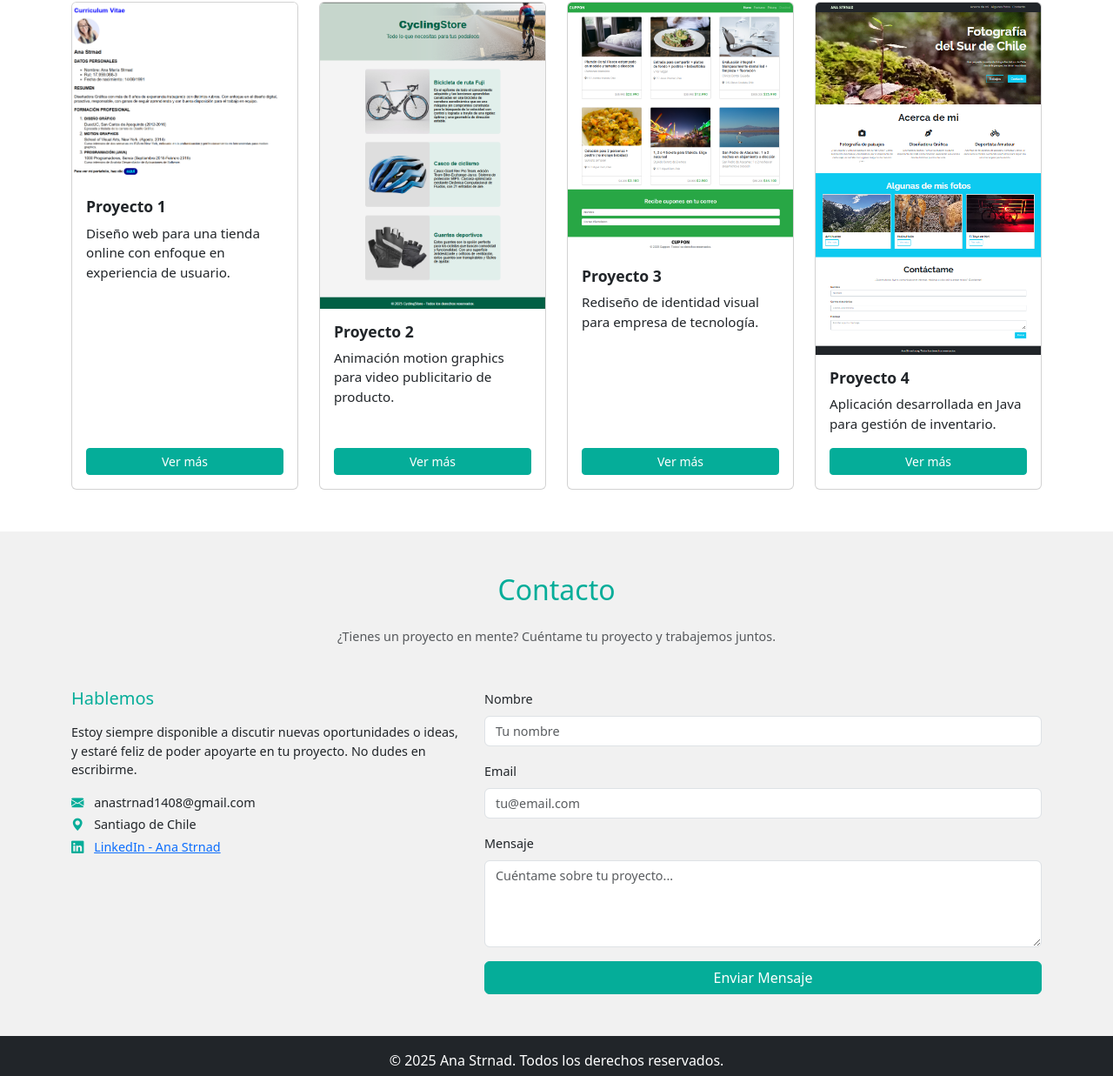
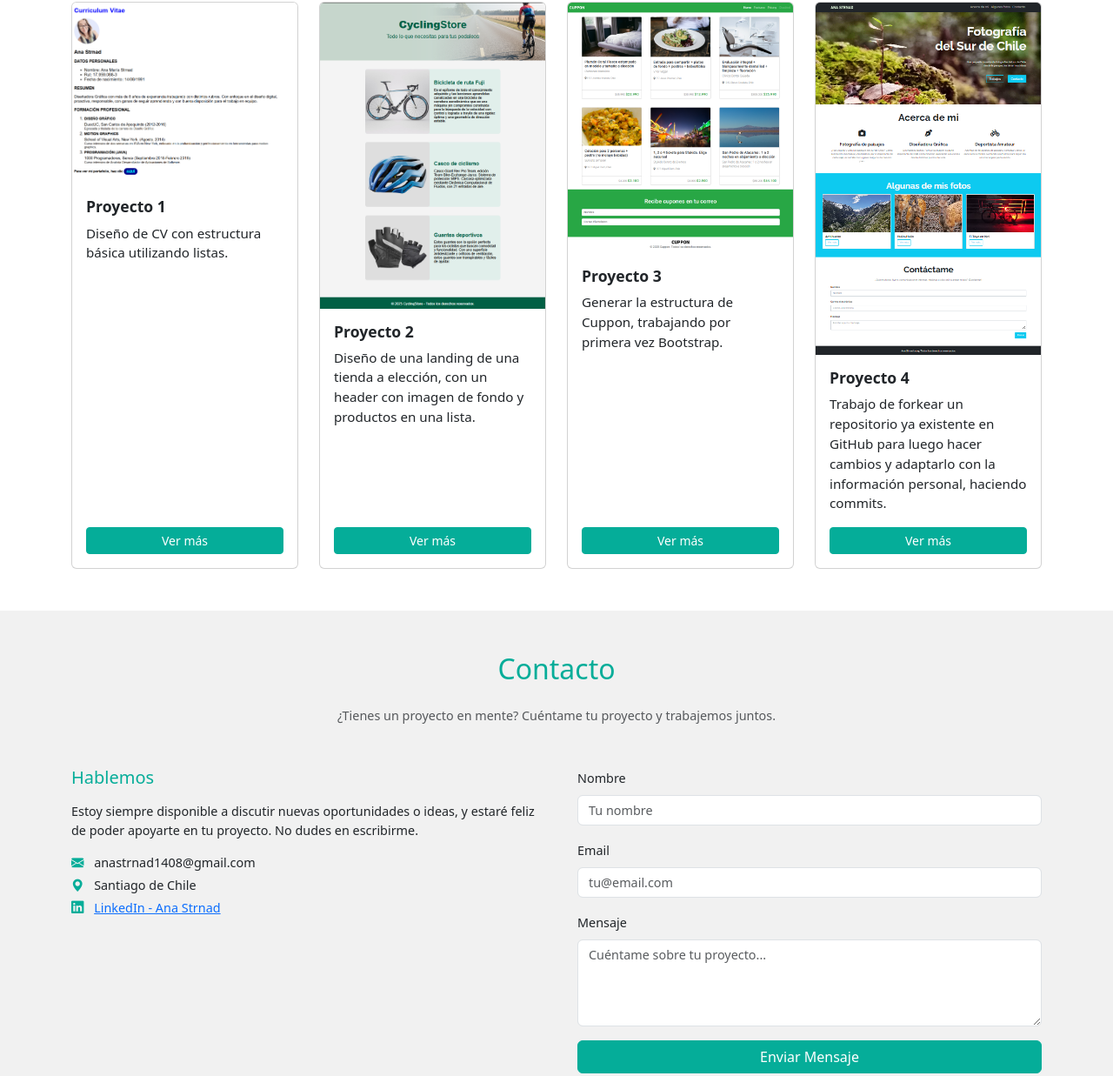
Before and after one commit to astrnadv/prueba.modulo1, a plain HTML site: page index.html in a window 1280 px wide. Shown: the part 1332-2569 px from the top of the page at 87% size. Drawn offline with nearby package versions, Linux system fonts and the light colour scheme.

Commit message:
Cambios pequeños

```diff
--- a/assets/css/style.css
+++ b/assets/css/style.css
@@ -12,7 +12,6 @@
   padding: 2rem;
 }
 
-/* Card custom spacing */
 .card-title {
   font-size: 1.1rem;
   font-weight: 600;
@@ -22,13 +21,11 @@
   font-size: 0.95rem;
 }
 
-/* General typography */
 h1,
 h2 {
   color: #05AD99;
 }
 
-/* Contacto */
 #contacto {
   background-color: #f1f1f1;
 }
@@ -45,12 +42,6 @@ h2 {
   font-size: 0.9rem;
 }
 
-/* Sección Sobre mí (info) */
-#info {
-  background-color: #f1f1f1;
-}
-
-/* Botones */
 .btn-primary {
   background-color: #05AD99;
   border-color: #05AD99;
@@ -62,7 +53,6 @@ h2 {
   border-color: #048b7e;
 }
 
-/* Íconos */
 .bi {
   color: #05AD99;
 }
--- a/index.html
+++ b/index.html
@@ -37,7 +37,7 @@
     </div>
   </nav>
 
-  <!-- header -->
+  <!-- Header -->
   <header class="hero-image d-flex align-items-center justify-content-center text-center">
     <div class="overlay w-100 h-100 d-flex flex-column justify-content-center align-items-center">
       <h1 class="display-4 fw-bold text-white">Ana Strnad</h1>
@@ -45,22 +45,22 @@
     </div>
   </header>
 
- <!-- sobre mi -->
+ <!-- Sobre Mi -->
 <section id="sobre-mi" style="background-color: #f1f1f1;">
   <div class="container py-5">
     <h2 class="text-center mb-5" style="color: #05AD99;">Sobre mí</h2>
     <div class="row">
-      <!-- Columna izquierda: Resumen + Formación -->
+
       <div class="col-md-12 col-lg-6">
-        <!-- Caja Resumen -->
+
         <div class="p-3 border rounded mb-4">
           <h2 class="h5 mb-3 text-center">Resumen</h2>
           <div class="row align-items-center">
-            <!-- Imagen -->
+
             <div class="col-md-4 text-center mb-3 mb-md-0">
               <img src="assets/img/foto-perfil.png" alt="Foto de perfil de Ana Strnad" class="img-fluid" style="max-width: 100%;">
             </div>
-            <!-- Texto -->
+
             <div class="col-md-8 d-flex justify-content-center">
               <p class="small mb-0 text-left">
                 <strong>Diseñadora Gráfica con más de 8 años de experiencia</strong> en distintos rubros, enfocada en
@@ -94,7 +94,6 @@
         </div>
       </div>
 
-      <!-- Columna derecha: Experiencia Laboral -->
       <div class="col-md-12 col-lg-6 mt-4 mt-lg-0">
         <div class="p-3 border rounded h-100">
           <h3 class="h5 text-center">Experiencia Laboral</h3>
@@ -145,49 +144,45 @@ para impresos y material POP. Se trabajó directamente con el cliente.</em>
         para este curso de Front-End.</p>
       <div class="row g-4">
 
-        <!-- Card 1 -->
         <div class="col-md-6 col-lg-3">
           <div class="card h-100">
             <img src="assets/img/proyecto-1.png" class="card-img-top" alt="Proyecto 1" />
             <div class="card-body d-flex flex-column">
               <h5 class="card-title">Proyecto 1</h5>
-              <p class="card-text small">Diseño web para una tienda online con enfoque en experiencia de usuario.</p>
+              <p class="card-text small">Diseño de CV con estructura básica utilizando listas.</p>
               <a href="#" class="btn btn-primary btn-sm mt-auto">Ver más</a>
             </div>
           </div>
         </div>
 
-        <!-- Card 2 -->
         <div class="col-md-6 col-lg-3">
           <div class="card h-100">
             <img src="assets/img/proyecto-2.png" class="card-img-top" alt="Proyecto 2" />
             <div class="card-body d-flex flex-column">
               <h5 class="card-title">Proyecto 2</h5>
-              <p class="card-text small">Animación motion graphics para video publicitario de producto.</p>
+              <p class="card-text small">Diseño de una landing de una tienda a elección, con un header con imagen de fondo y productos en una lista.</p>
               <a href="#" class="btn btn-primary btn-sm mt-auto">Ver más</a>
             </div>
           </div>
         </div>
 
-        <!-- Card 3 -->
         <div class="col-md-6 col-lg-3">
           <div class="card h-100">
             <img src="assets/img/proyecto-3.png" class="card-img-top" alt="Proyecto 3" />
             <div class="card-body d-flex flex-column">
               <h5 class="card-title">Proyecto 3</h5>
-              <p class="card-text small">Rediseño de identidad visual para empresa de tecnología.</p>
+              <p class="card-text small">Generar la estructura de Cuppon, trabajando por primera vez Bootstrap.</p>
               <a href="#" class="btn btn-primary btn-sm mt-auto">Ver más</a>
             </div>
           </div>
         </div>
 
-        <!-- Card 4 -->
         <div class="col-md-6 col-lg-3">
           <div class="card h-100">
             <img src="assets/img/proyecto-4.png" class="card-img-top" alt="Proyecto 4" />
             <div class="card-body d-flex flex-column">
               <h5 class="card-title">Proyecto 4</h5>
-              <p class="card-text small">Aplicación desarrollada en Java para gestión de inventario.</p>
+              <p class="card-text small">Trabajo de forkear un repositorio ya existente en GitHub para luego hacer cambios y adaptarlo con la información personal, haciendo commits.</p>
               <a href="#" class="btn btn-primary btn-sm mt-auto">Ver más</a>
             </div>
           </div>
@@ -203,14 +198,12 @@ para impresos y material POP. Se trabajó directamente con el cliente.</em>
     <h2 class="text-center mb-4">Contacto</h2>
     <p class="text-center text-muted mb-5">¿Tienes un proyecto en mente? Cuéntame tu proyecto y trabajemos juntos.</p>
 
-      <div class="row">
-        <!-- Información de contacto -->
-        <div class="col-md-5">
+    <div class="row g-5">
+      <div class="col-md-6">
         <h5>Hablemos</h5>
         <p class="small">
           Estoy siempre disponible a discutir nuevas oportunidades o ideas, y estaré feliz de poder apoyarte en tu
-            proyecto.
-            No dudes en escribirme.
+          proyecto. No dudes en escribirme.
         </p>
         <p class="small mb-1">
           <i class="bi bi-envelope-fill me-2"></i> anastrnad1408@gmail.com
@@ -225,7 +218,7 @@ para impresos y material POP. Se trabajó directamente con el cliente.</em>
       </div>
 
       <!-- Formulario -->
-        <div class="col-md-7">
+      <div class="col-md-6">
         <form>
           <div class="mb-3">
             <label for="nombre" class="form-label">Nombre</label>
@@ -247,6 +240,7 @@ para impresos y material POP. Se trabajó directamente con el cliente.</em>
   </div>
 </section>
 
+
   <footer class="bg-dark text-white text-center py-3">
     <p class="mb-0">&copy; 2025 Ana Strnad. Todos los derechos reservados.</p>
   </footer>
```
Lines whose indentation alone changed are shown as unchanged.
